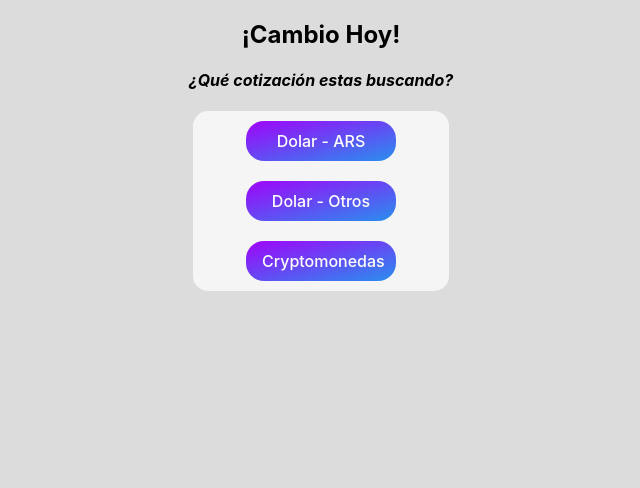
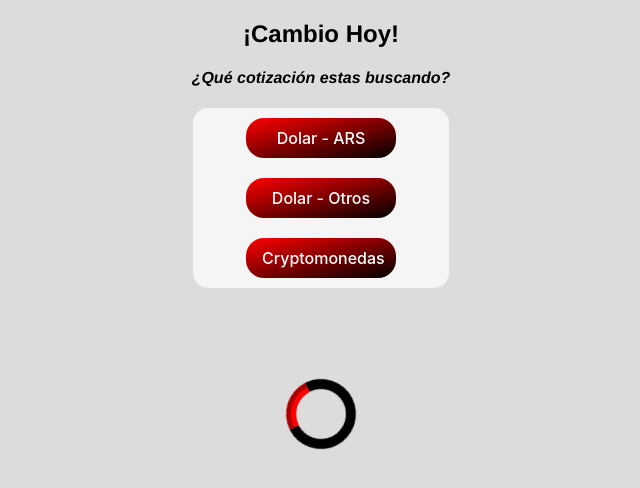
Before and after one commit to Leandro-Pugliese/cambio_hoy, a React (Create React App) app: page / in a window 1280 px wide. Both pictures are taken after a click on the button "Cryptomonedas". Shown: the top 488 px of the page, without its empty margins (319-959 px from the left). Built offline with nearby package versions, Linux system fonts and the light colour scheme; no server answers.

Commit message:
Pantalla de carga added

```diff
--- a/public/index.html
+++ b/public/index.html
@@ -1,43 +1,16 @@
 <!DOCTYPE html>
-<html lang="en">
+<html lang="es">
   <head>
     <meta charset="utf-8" />
     <link rel="icon" href="%PUBLIC_URL%/dolarSigno.png" />
     <meta name="viewport" content="width=device-width, initial-scale=1" />
     <meta name="theme-color" content="#000000" />
-    <meta
-      name="description"
-      content="Web site created using create-react-app"
-    />
+    <meta name="description" content="Web site created using create-react-app" />
     <link rel="apple-touch-icon" href="%PUBLIC_URL%/dolarSigno.png" />
-    <!--
-      manifest.json provides metadata used when your web app is installed on a
-      user's mobile device or desktop. See https://developers.google.com/web/fundamentals/web-app-manifest/
-    -->
     <link rel="manifest" href="%PUBLIC_URL%/manifest.json" />
-    <!--
-      Notice the use of %PUBLIC_URL% in the tags above.
-      It will be replaced with the URL of the `public` folder during the build.
-      Only files inside the `public` folder can be referenced from the HTML.
-
-      Unlike "/favicon.ico" or "favicon.ico", "%PUBLIC_URL%/favicon.ico" will
-      work correctly both with client-side routing and a non-root public URL.
-      Learn how to configure a non-root public URL by running `npm run build`.
-    -->
     <title>Cambio Hoy</title>
   </head>
   <body>
-    <noscript>You need to enable JavaScript to run this app.</noscript>
     <div id="root"></div>
-    <!--
-      This HTML file is a template.
-      If you open it directly in the browser, you will see an empty page.
-
-      You can add webfonts, meta tags, or analytics to this file.
-      The build step will place the bundled scripts into the <body> tag.
-
-      To begin the development, run `npm start` or `yarn start`.
-      To create a production bundle, use `npm run build` or `yarn build`.
-    -->
   </body>
 </html>
--- a/src/App.css
+++ b/src/App.css
@@ -1,11 +1,56 @@
+html {
+  height: 100%;
+}
+body {
+  background-color: gainsboro;
+  height: 95%;
+}
+#root {
+  height: 100%;
+}
 .App {
   text-align: center;
+  height: 100%;
+  font-family: Helvetica;
 }
 
-body {
+/* PANTALLA DE CARGA */
+.carga-container {
   background-color: gainsboro;
+  height: 10%;
+  width: 100%;
+  position: fixed;
+  -webkit-transition: all 1s ease;
+  -o-transition: all 1s ease;
+  transition: all 1s ease;
+  z-index: 10000;
+  margin-top: 15%;
 }
 
+.carga {
+  border: 10px solid black;
+  border-top-color: red;
+  border-top-style: groove;
+  height: 50px;
+  width: 50px;
+  border-radius: 100%;
+
+  position: absolute;
+  top: 0;
+  left: 0;
+  right: 0;
+  bottom: 0;
+  margin: auto;
+
+  -webkit-animation: girar 1.0s linear infinite;
+  -o-animation: girar 1.0s linear infinite;
+  animation: girar 1.0s linear infinite;
+}
+
+@keyframes girar {
+  from { transform: rotate(0deg); }
+  to { transform: rotate(360deg); }
+}
 /* Título */
 
 
@@ -27,7 +72,7 @@ body {
 }
 
 .button-62 {
-  background: linear-gradient(to bottom right, #a004fa, #298fee);
+  background: linear-gradient(to bottom right, red, black);
   border: 0;
   border-radius: 18px;
   color: #FFFFFF;
--- a/src/App.js
+++ b/src/App.js
@@ -11,6 +11,8 @@ import maticLogo from "./imagenes/maticLogo.png"
 
 
 function App() {
+  //Hook para pantalla de carga
+  const [pantallaDeCarga, setPantallaDeCarga] = useState(true)
   //Rutas generales
   const host = "https://api.frankfurter.app"
   const url = "https://www.dolarsi.com/api/api.php?type=valoresprincipales"
@@ -41,6 +43,11 @@ function App() {
   const [dolarCss, setDolarCss] = useState(false);
 
   const buscar = async () => {
+
+    setPantallaDeCarga(false)
+    setDolarCss(false)
+    setParesCss(false)
+    setCryptoCss(false)
 
     let dolar = await axios(url);
     let dataDolar = await dolar.data;
@@ -96,9 +103,7 @@ function App() {
     setLiquiVenta(liquiDolarVenta)
 
     setDolarCss(true)
-    setParesCss(false)
-    setCryptoCss(false)
-
+    setPantallaDeCarga(true)
   }
 
   //FrankFurter Api
@@ -108,6 +113,11 @@ function App() {
   const [paresCss, setParesCss] = useState(false);
 
   const buscarOtros = async () => {
+
+    setPantallaDeCarga(false)
+    setCryptoCss(false)
+    setDolarCss(false)
+    setParesCss(false)
 
     let gbpDolar = await axios(`${host}/latest?amount=1&from=GBP&to=USD`);
     let gbpData = await gbpDolar.data
@@ -125,9 +135,7 @@ function App() {
     setJpy(japan);
 
     setParesCss(true)
-    setCryptoCss(false)
-    setDolarCss(false)
-
+    setPantallaDeCarga(true)
   }
 
   //CoinBase Api
@@ -143,8 +151,12 @@ function App() {
   const [cryptoCss, setCryptoCss] = useState(false);
 
   const crypto = async () => {
+    setPantallaDeCarga(false)
+    setDolarCss(false)
+    setParesCss(false)
+    setCryptoCss(false)
 
-    const textoCrypto =  `Cryptomonedas`
+    const textoCrypto =  `CRYPTOMONEDAS`
     setCryptoText(textoCrypto)
 
     let usdt_usd = await axios(`${coinBase}/prices/USDT-USD/buy`)
@@ -178,11 +190,8 @@ function App() {
     setMatic(matic)
 
     setCryptoCss(true)
-    setDolarCss(false)
-    setParesCss(false)
+    setPantallaDeCarga(true)
   }
-
-
 
   return (
     <div className="App">
@@ -211,11 +220,17 @@ function App() {
       </div>
       <div className="cotizaciones">
         {
+          (!pantallaDeCarga) &&
+          <div className="carga-container">
+            <div className="carga"></div>
+          </div>
+        }
+        {
           (dolarCss) &&
           <div className='dolar'>
             <div className="dolarArs">
               <div>
-                <h4><b><i>USD - ARS</i></b></h4>
+                <h3><b>USD - ARS</b></h3>
               </div>
               <div className='dataContainer'>
 
@@ -308,9 +323,8 @@ function App() {
           <div className="pares">
             <div className='dolarOtros'>
               <div>
-                <h4><b><i>Monedas internacionales</i></b></h4>
+                <h3><b>MONEDAS INTERNACIONALES</b></h3>
               </div>
-
               <div className="dataContainerPar">
                 <div className='dataNombrePar'>
                   <p><b><i>GBP</i></b></p>
@@ -352,7 +366,7 @@ function App() {
           <div className="cryptos">
             <div className="cryptoBox">
               <div className="cryptomonedas">
-                <h4><i>{crpytoText}</i></h4>
+                <h3><b>{crpytoText}</b></h3>
               </div>
               <div className='cryptoContainer' id="USDT">
                 <div className='dataFijaCrypto'>
```
